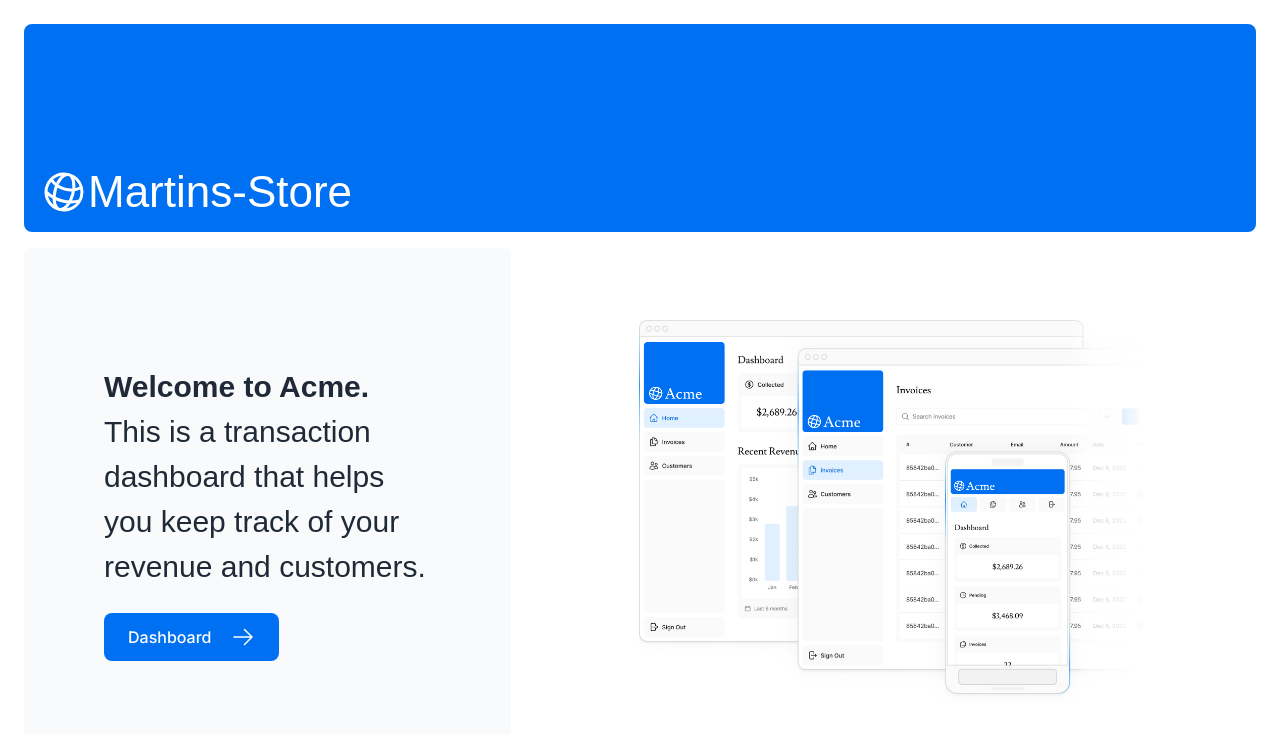
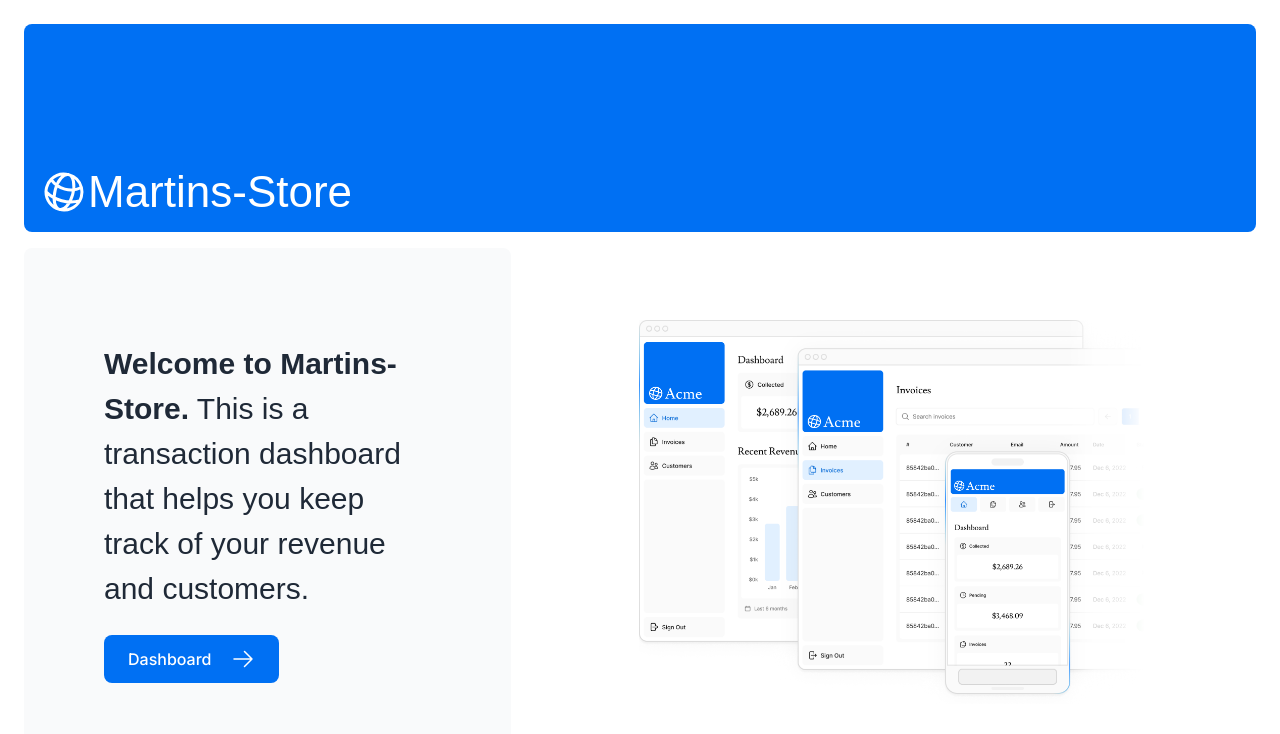
Before and after one commit to OlolaJaco/Next-Learn, a Next.js app: page / in a window 1280 px wide. Shown: the top 734 px of the page. Built offline with nearby package versions, Linux system fonts and the light colour scheme; a web font is replaced by a local one.

Commit message:
fix type

```diff
--- a/app/page.tsx
+++ b/app/page.tsx
@@ -14,7 +14,7 @@ export default function Page() {
       <div className="mt-4 flex grow flex-col gap-4 md:flex-row">
         <div className="flex flex-col justify-center gap-6 rounded-lg bg-gray-50 px-6 py-10 md:w-2/5 md:px-20">
           <p className={`${lusitana.className} text-xl text-gray-800 md:text-3xl md:leading-normal`}>
-            <strong>Welcome to Acme.</strong> This is a transaction dashboard that helps you keep track of your revenue and customers.
+            <strong>Welcome to Martins-Store.</strong> This is a transaction dashboard that helps you keep track of your revenue and customers.
           </p>
           <Link
             href="/dashboard"
```
